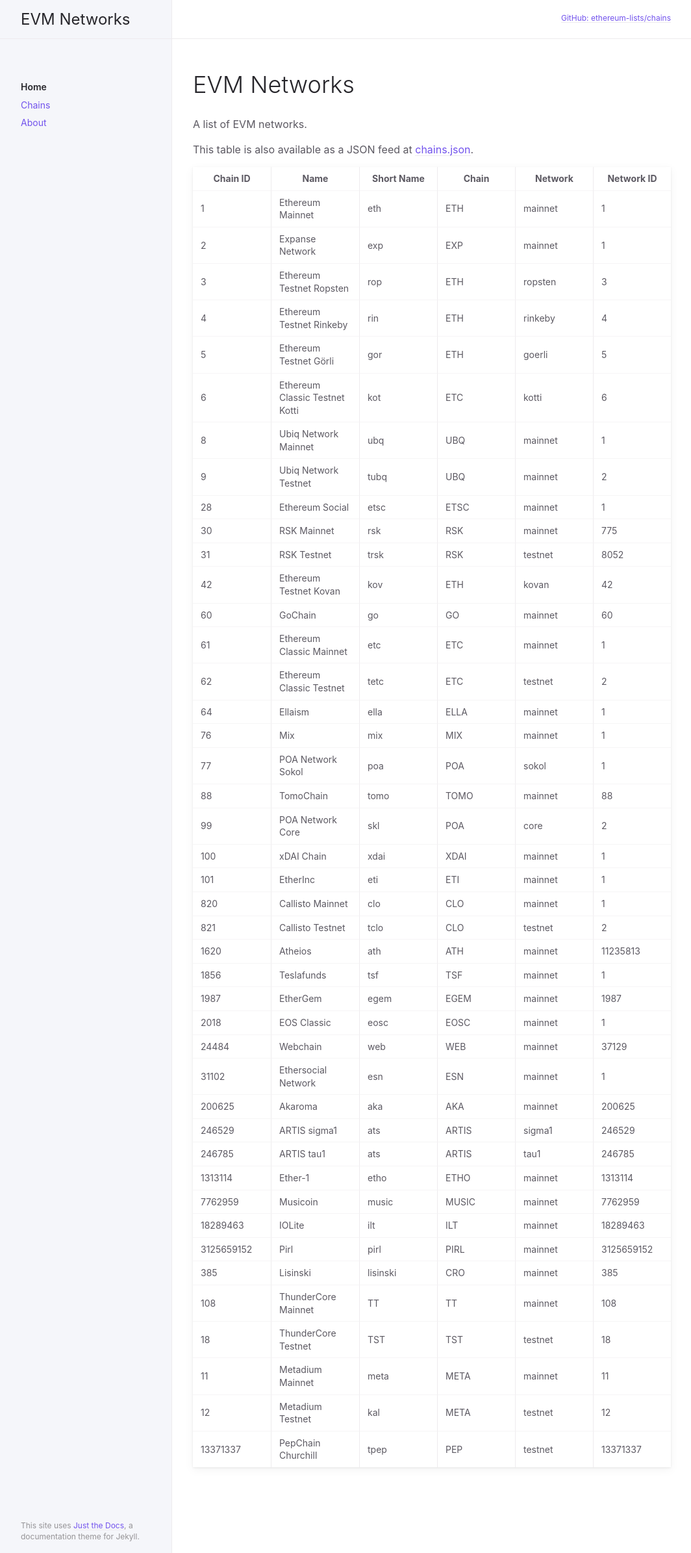
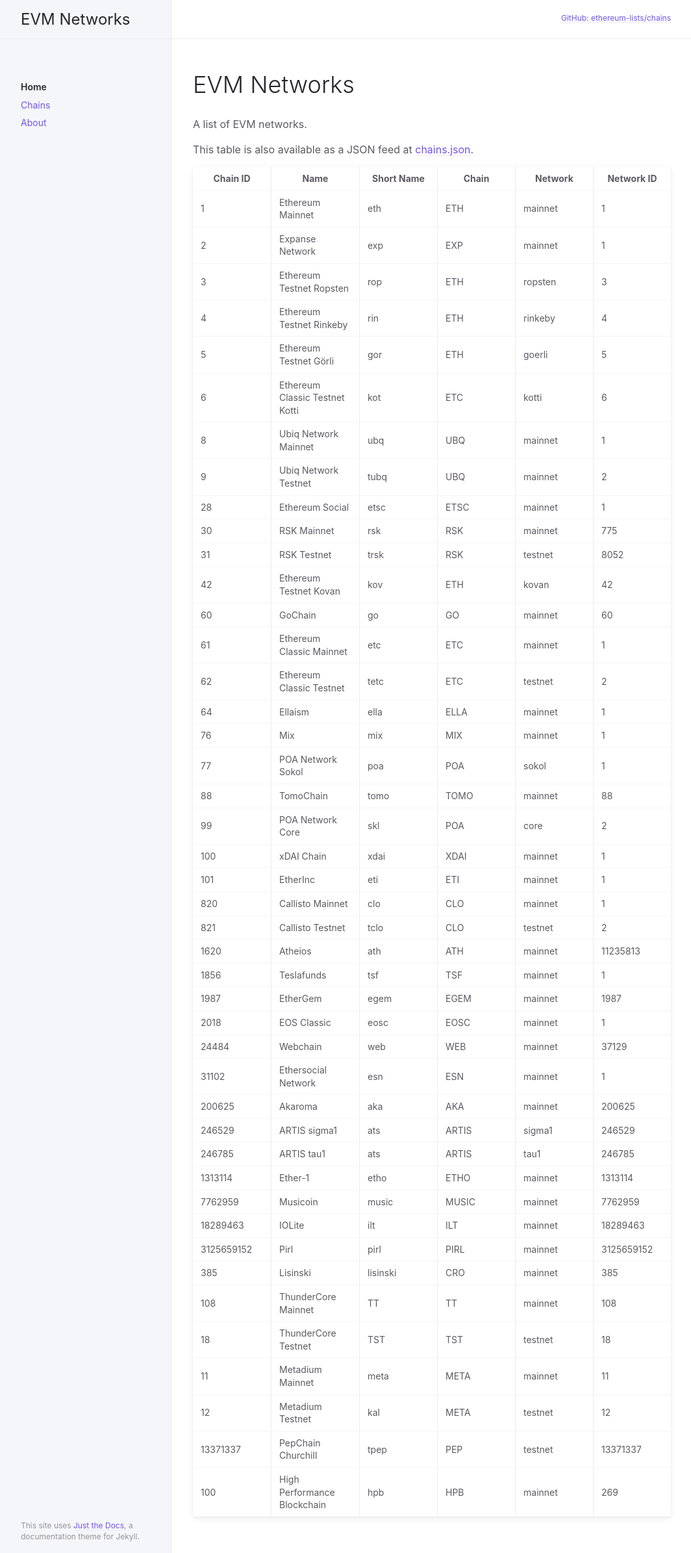
Before and after one commit to Night-commits/chains, a Jekyll site: the page built from index.md, in a window 1280 px wide. Shown: the whole page at 65% size, without its empty margins (91-1155 px from the left). Built offline with Jekyll 4.4.1, drawn with Linux system fonts in a browser that asks for light colours.

Commit message:
Added High Performance Blockchain
Hello!

I'd like to request to add High Performance Blockchain. It is a unique blockchain in the sense that all nodes are using specific hardware which speeds up the transactions times a lot, while keeping it secure through hardware encryption.

Mainnet has been live since September 2018, and it got multiple partners such as Union Pay Smart and China Electronics.

Website: https://hpb.io
Block Explorer: https://hpbscan.org
Community Web Wallet: https://hpb.blue
RPC: https://node.hpb.blue

```diff
--- a/_data/chains.json
+++ b/_data/chains.json
@@ -533,5 +533,17 @@
       "https://churchill-rpc.pepchain.io/"
     ],
     "faucets": []
+  },
+  {
+    "name": "High Performance Blockchain",
+    "short_name": "hpb",
+    "chain": "HPB",
+    "network": "mainnet",
+    "chain_id": 100,
+    "network_id": 269,
+    "rpc": [
+      "https://node.hpb.blue"
+    ],
+    "faucets": []
   }
 ]
```
